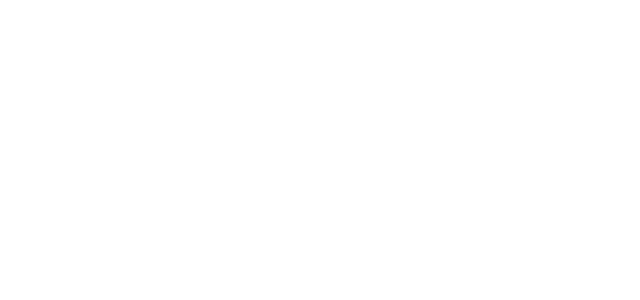
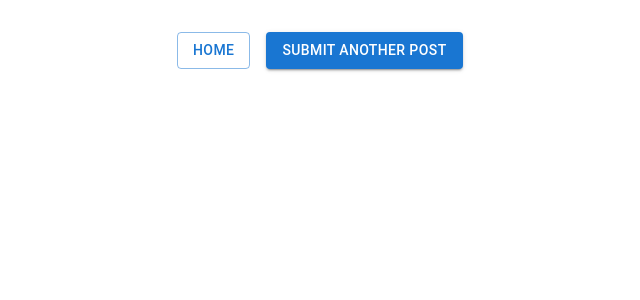
Before and after one commit to sam-hilliard/sheets-blog-ui, a React (Create React App) app in the folder client/: page /status/1/1 in a window 1280 px wide. Before the commit this address had no page. Shown: the top 300 px of the page, without its empty margins (37-677 px from the left). Built offline with nearby package versions, Linux system fonts and the light colour scheme.

Commit message:
routing for status page

```diff
--- a/client/src/App.css
+++ b/client/src/App.css
@@ -1,5 +1,13 @@
 .main-container {
   padding: 2rem;
+}
+
+.msg-error {
+  color: hsl(0, 85%, 45%);
+}
+
+.msg-success {
+  color: hsl(135, 85%, 45%);
 }
 
 /* Blog list page */
@@ -31,7 +39,7 @@
     gap: 1rem;
   }
 
-  .blogpost .btn-container {
+  .btn-container {
     display: flex;
     gap: 1rem;
   }
@@ -55,11 +63,6 @@
 
     .edit-post-page img {
       width: 400px;
-    }
-
-    .edit-post-page .edit-options-container {
-      display: flex;
-      gap: 0.5rem;
     }
 
 /* Loading animation styles */
--- a/client/src/App.js
+++ b/client/src/App.js
@@ -1,8 +1,9 @@
-import React from 'react';
-import { Container } from '@mui/material';
+import React from 'react'
+import { Container } from '@mui/material'
 import { BrowserRouter, Routes, Route } from 'react-router-dom'
 
 import PostListPage from './components/Pages/PostListPage'
+import StatusPage from './components/Pages/StatusPage'
 import EditPost from './components/Pages/EditPost'
 
 import './App.css';
@@ -16,6 +17,10 @@
             <Route exact path="/" element={<PostListPage />} />
             <Route path="edit-post/:id" element={<EditPost />} />
             <Route path="publish" element={<EditPost />} />
+            <Route path="/status/:status">
+              <Route index element={<StatusPage />} />
+              <Route path=":id" element={<StatusPage />} />
+            </Route>
           </Routes>
         </BrowserRouter>
       </Container>
--- a/client/src/components/Pages/EditPost.js
+++ b/client/src/components/Pages/EditPost.js
@@ -1,6 +1,6 @@
 import React from 'react'
 import { useState, useEffect } from 'react'
-import { useParams, Link, Redirect } from 'react-router-dom'
+import { useParams, Link, useNavigate } from 'react-router-dom'
 
 import { getBlogPost } from '../../hooks/utils/getBlogPosts';
 import { Button, TextField, Typography } from '@mui/material'
@@ -16,7 +16,8 @@
     const { id } = useParams()
     const [post, setPost] = useState({})
     const [loading, setLoading] = useState(false)
-    const [isSubmitted, setIsSubmitted] = useState(false);
+    const [isSubmitted, setIsSubmitted] = useState(false)
+    const navigate = useNavigate()
 
     const turndownService = new TurndownService()
     const converter = new showdown.Converter()
@@ -106,7 +107,7 @@
                 <TextField onChange={handleChange} multiline name="content" minRows={20} id="content" variant="outlined" value={post.content}/>
             </div>
 
-            <div className="edit-options-container">
+            <div className="btn-container">
                 <Link to="/">
                     <Button variant="outlined">Cancel</Button>
                 </Link>
--- /dev/null
+++ b/client/src/components/Pages/StatusPage.js
@@ -0,0 +1,26 @@
+import React from 'react'
+import { Link, useParams } from 'react-router-dom'
+
+import { Button } from '@mui/material'
+
+export default function StatusPage() {
+
+    const { status } = useParams()
+    const { id } = useParams()
+
+    return (
+        <div>
+            {status === 'success' && <h1 className="msg-success">Success!</h1>}
+            {status === 'error' && <h1 className="msg-error">Error</h1>}
+
+            <div className="btn-container">
+                <Link to="/">
+                    <Button variant="outlined">Home</Button>
+                </Link>
+                <Link to="/">
+                    <Button variant="contained">Submit Another Post</Button>
+                </Link>
+            </div>
+        </div>
+    )
+}
```
